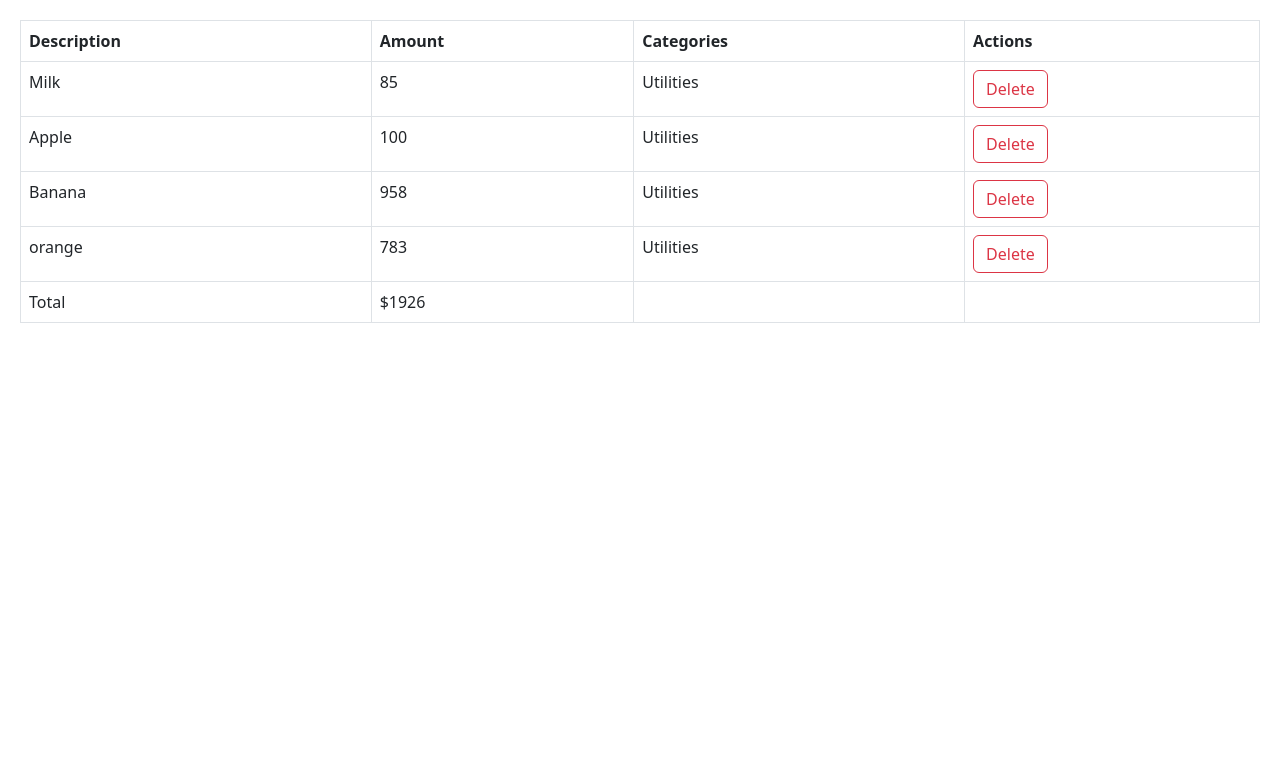
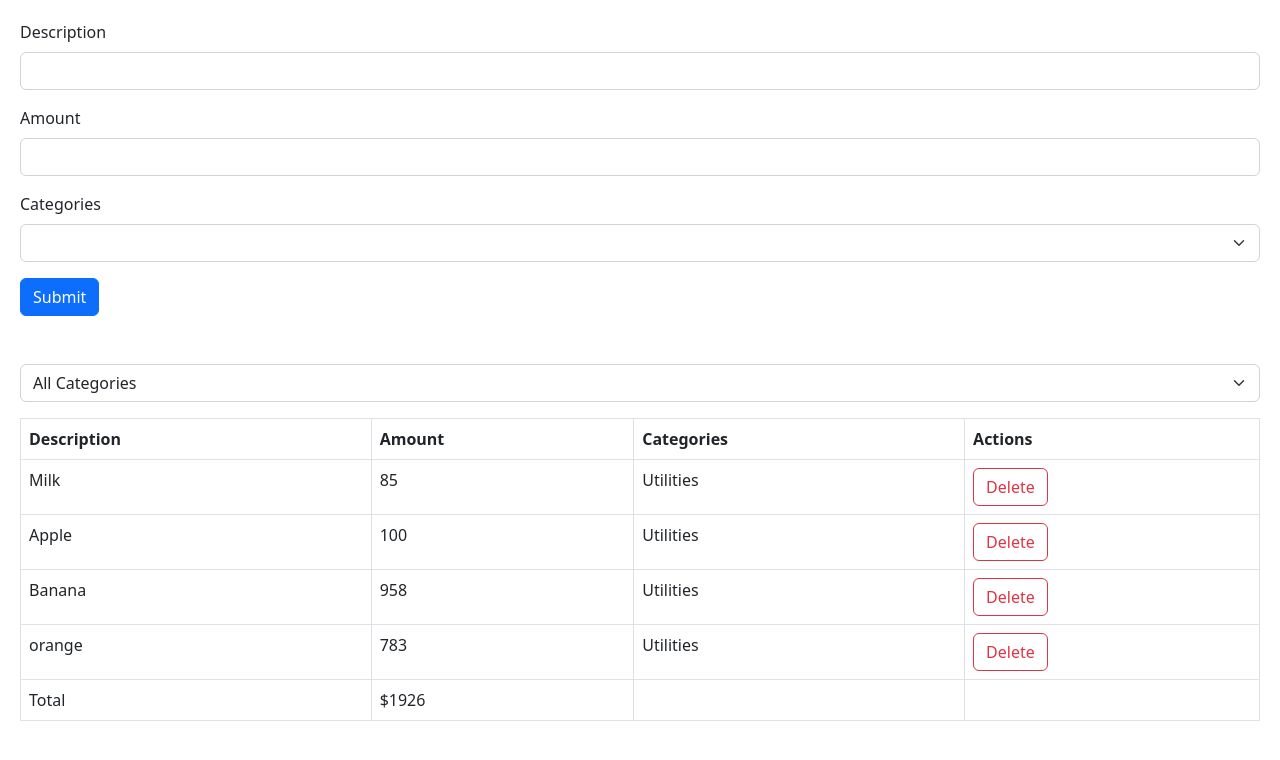
Before and after one commit to sachinjdv7/code-with-mos-react-part-1, a React (Vite) app: page / in a window 1280 px wide. Shown: the top 760 px of the page. Built offline with nearby package versions, Linux system fonts and the light colour scheme.

Commit message:
expese tracker completed

```diff
--- a/src/App.tsx
+++ b/src/App.tsx
@@ -1,8 +1,11 @@
 import { useState } from "react";
-import Form from "./components/Form";
-import Expense from "./expense-tracker/components/Expense";
+import ExpenseFilter from "./expense-tracker/components/ExpenseFilter";
+import ExpenseForm from "./expense-tracker/components/ExpenseForm";
+import ExpenseList from "./expense-tracker/components/ExpenseList";
 
 function App() {
+  const [selectedCategory, setSelectedCategory] = useState("");
+
   const [expenses, setExpenses] = useState([
     { id: 1, description: "Milk", amount: 85, categories: "Utilities" },
     { id: 2, description: "Apple", amount: 100, categories: "Utilities" },
@@ -10,11 +13,39 @@
     { id: 4, description: "orange", amount: 783, categories: "Utilities" },
   ]);
 
+  const visibleCategories = expenses.filter((item) =>
+    selectedCategory ? item.categories === selectedCategory : expenses
+  );
+
+  const handleSubmit = (expense: any) => {
+    setExpenses([
+      ...expenses,
+      {
+        id: expenses.length + 1,
+        description: expense.description,
+        amount: expense.amount,
+        categories: expense.category,
+      },
+    ]);
+  };
+
   return (
-    <Expense
-      expenses={expenses}
-      onDelete={(id) => setExpenses(expenses.filter((item) => item.id !== id))}
-    />
+    <>
+      <div className="mb-5">
+        <ExpenseForm onSubmit={handleSubmit} />
+      </div>
+      <div className="mb-3">
+        <ExpenseFilter
+          onSelectCategory={(category) => setSelectedCategory(category)}
+        />
+      </div>
+      <ExpenseList
+        expenses={visibleCategories}
+        onDelete={(id) =>
+          setExpenses(expenses.filter((item) => item.id !== id))
+        }
+      />
+    </>
   );
 }
 
--- /dev/null
+++ b/src/expense-tracker/categories.ts
@@ -0,0 +1,3 @@
+const categories = ["Groceries", "Utilities", "Entertainment"] as const;
+
+export default categories;
--- /dev/null
+++ b/src/expense-tracker/components/ExpenseFilter.tsx
@@ -0,0 +1,22 @@
+import categories from "../categories";
+
+interface Props {
+  onSelectCategory: (category: string) => void;
+}
+const ExpenseFilter = ({ onSelectCategory }: Props) => {
+  return (
+    <select
+      className="form-select"
+      onChange={(e) => onSelectCategory(e.target.value)}
+    >
+      <option value="">All Categories</option>
+      {categories.map((category) => (
+        <option key={category} value={category}>
+          {category}
+        </option>
+      ))}
+    </select>
+  );
+};
+
+export default ExpenseFilter;
--- /dev/null
+++ b/src/expense-tracker/components/ExpenseForm.tsx
@@ -0,0 +1,85 @@
+import { z } from "zod";
+import { zodResolver } from "@hookform/resolvers/zod";
+import { useForm } from "react-hook-form";
+import categories from "../categories";
+
+interface Props {
+  onSubmit: (data: expenseFormData) => void;
+}
+
+const schema = z.object({
+  description: z
+    .string()
+    .min(3, { message: "Description should be at least 3 characters" })
+    .max(100),
+  amount: z
+    .number({ invalid_type_error: "Amount is required" })
+    .min(0.01)
+    .max(100_000),
+  category: z.enum(categories, {
+    errorMap: () => ({ message: "Category is required" }),
+  }),
+});
+
+type expenseFormData = z.infer<typeof schema>;
+
+const ExpenseForm = ({ onSubmit }: Props) => {
+  const {
+    handleSubmit,
+    register,
+    formState: { errors },
+  } = useForm<expenseFormData>({ resolver: zodResolver(schema) });
+  return (
+    <form onSubmit={handleSubmit((data) => onSubmit(data))}>
+      <div className="mb-3">
+        <label htmlFor="description" className="form-label">
+          Description
+        </label>
+        <input
+          {...register("description")}
+          id="description"
+          type="text"
+          className="form-control"
+        />
+        {errors.description && (
+          <p className="text-danger">{errors.description.message}</p>
+        )}
+      </div>
+      <div className="mb-3">
+        <label htmlFor="amount" className="form-label">
+          Amount
+        </label>
+        <input
+          {...register("amount", { valueAsNumber: true })}
+          id="amount"
+          type="number"
+          className="form-control"
+        />
+        {errors.amount && (
+          <p className="text-danger">{errors.amount.message}</p>
+        )}
+      </div>
+      <div className="mb-3">
+        <label htmlFor="category" className="form-label">
+          Categories
+        </label>
+        <select {...register("category")} id="category" className="form-select">
+          <option value=""></option>
+          {categories.map((category) => (
+            <option key={category} value={category}>
+              {category}
+            </option>
+          ))}
+        </select>
+        {errors.category && (
+          <p className="text-danger">{errors.category.message}</p>
+        )}
+      </div>
+      <button className="btn btn-primary" type="submit">
+        Submit
+      </button>
+    </form>
+  );
+};
+
+export default ExpenseForm;
--- a/src/expense-tracker/components/Expense.tsx
+++ b/src/expense-tracker/components/ExpenseList.tsx
@@ -1,5 +1,3 @@
-import React from "react";
-
 interface Expenses {
   id: number;
   description: string;
@@ -12,7 +10,7 @@
   onDelete: (id: number) => void;
 }
 
-const Expense = ({ expenses, onDelete }: Props) => {
+const ExpenseList = ({ expenses, onDelete }: Props) => {
   if (expenses.length === 0) return null;
   return (
     <table className="table table-bordered">
@@ -53,4 +51,4 @@
   );
 };
 
-export default Expense;
+export default ExpenseList;
```
